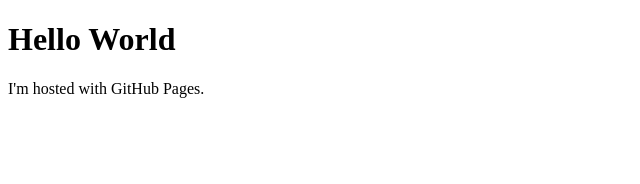
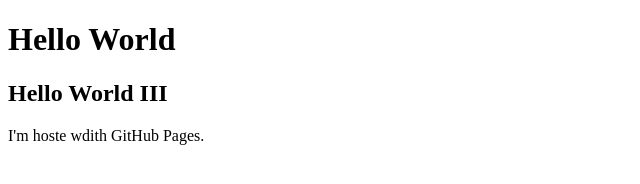
Before and after one commit to prylandsholm/prylandsholm.github.io, a plain HTML site: page index.html in a window 1280 px wide. Shown: the whole page, without its empty margins (0-640 px from the left). Drawn offline with Linux system fonts and the light colour scheme.

Commit message:
Added P1

```diff
--- a/index.html
+++ b/index.html
@@ -2,6 +2,7 @@
 <html>
 <body>
 <h1>Hello World</h1>
-<p>I'm hosted with GitHub Pages.</p>
+<h2>Hello World III</h2>
+<p>I'm hoste wdith GitHub Pages.</p>
 </body>
 </html>
```
